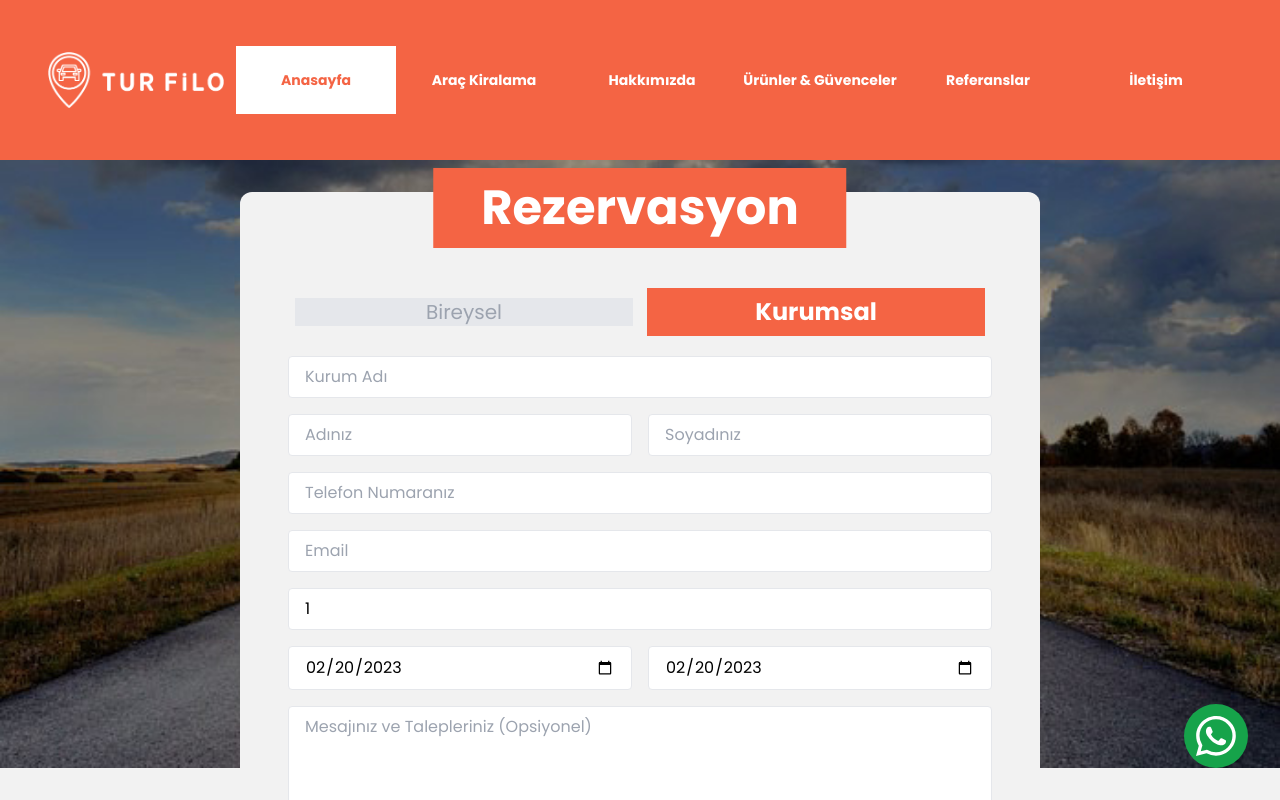
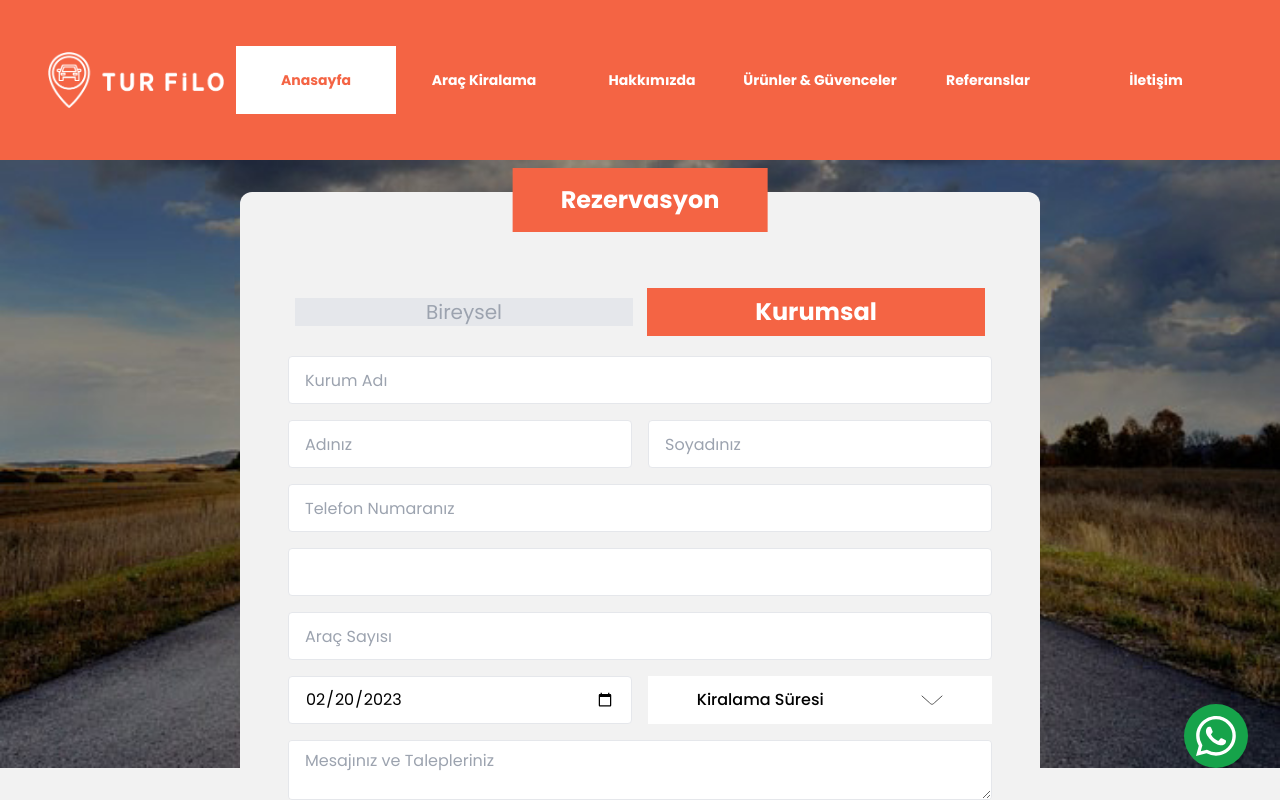
Before and after one commit to Zalisoft/tur-filo, a Next.js app: page / in a window 1280 px wide. Both pictures are taken after a click on the button "Kurumsal". Shown: the top 800 px of the page. Built offline with nearby package versions, Linux system fonts and the light colour scheme.

Commit message:
chore: fixed login form and some design error

```diff
--- a/components/LoginForm.tsx
+++ b/components/LoginForm.tsx
@@ -3,76 +3,116 @@
 import * as yup from "yup";
 import { twMerge } from "tailwind-merge";
 import { useRef, useState } from "react";
-import emailJs from "@emailjs/browser";
+import ArrowSVG from "@/public/icons/arrow.svg";
+import { sendMailIndividual, sendMailInstitutional } from "@/lib/data/contact";
 
-type Inputs = {
-  kurum: string;
-  ad: string;
-  soyad: string;
-  tel: string;
+type InstitutionalInputs = {
+  name: string;
+  surname: string;
   email: string;
-  araçSay: number;
-  take: Date;
-  iade: Date;
-  msg?: string;
+  phone: string;
+  aracSayisi: number;
+  alisTarihi: string;
+  kiralamaSuresi: string;
+  message?: string;
+  companyName: string;
 };
 
-const barStyle = "px-4 py-2 border-[1px] rounded";
+type IndividualInputs = {
+  name: string;
+  surname: string;
+  email: string;
+  phone: string;
+  message?: string;
+  alisTarihi: string;
+  iadeTarihi: string;
+};
+
+const barStyle = "px-4 py-2 border-[1px] rounded h-12";
 
 export default function LoginForm() {
+  const today = new Date().toLocaleDateString("tr-TR");
+  const todayDefault = new Date().toISOString().substr(0, 10);
+  const [isActive, setIsActive] = useState(false);
+  const [selected, setSelected] = useState("Kiralama Süresi");
+
+  const options = ["6 Ay", "12 Ay", "18 Ay", "24 Ay", "36 Ay", "Diğer"];
   const form = useRef<any>();
-  const today = new Date().toISOString().substr(0, 10);
+  const date = new Date();
+  console.log(date);
 
   const bireyselSchema = yup
-    .object<Record<keyof Inputs, yup.AnySchema>>({
-      kurum: yup.string().when("status", {
-        is: "kurumsal",
-        then: yup.string().required("Lütfen kurum adını girin!"),
-      }),
-      ad: yup.string().required("Lütfen isminizi girin!"),
-      soyad: yup.string().required("Lütfen soyadınızı girin!"),
-      tel: yup.number().required("Lütfen Telefon numaranızı girin!"),
+    .object<Record<keyof IndividualInputs, yup.AnySchema>>({
+      name: yup.string().required("isim alanı zorunludur"),
+      surname: yup.string().required("soyad alanı zorunludur"),
+      phone: yup.string().required("telefon alanı zorunludur"),
+      email: yup.string().required("email alanı zorunludur"),
+      message: yup.string().required("telefon numarası zorunludur"),
+      alisTarihi: yup.string().required("iade tarihi zorunludur"),
+      iadeTarihi: yup.string().required("iade tarihi zorunludur"),
+    })
+    .required();
+
+  const kurumsalSchema = yup
+    .object<Record<keyof InstitutionalInputs, yup.AnySchema>>({
+      companyName: yup.string(),
+      name: yup.string().required("Lütfen isminizi girin!"),
+      surname: yup.string().required("Lütfen soyadınızı girin!"),
+      phone: yup.number().required("Lütfen Telefon numaranızı girin!"),
       email: yup.string().required("Lütfen mail adresinizi girin!"),
-      araçSay: yup
-        .number()
-        .required("Almak istediğiniz araç sayısı")
-        .when("status", {
-          is: "bireysel",
-          then: yup.number().oneOf([1], "Sadece 1 araç kiralayabilirsiniz."),
-          otherwise: yup.number().required("Lütfen araç sayısını girin!"),
-        }),
-      take: yup.date().required().min(today, "Geçmiş tarihler seçilemez!"),
-      iade: yup
-        .date()
-        .required()
-        .min(yup.ref("take"), "İade tarihi alış tarihinden önce olamaz!")
-        .min(today, "Geçmiş tarihler seçilemez!"),
-      msg: yup.string(),
+      aracSayisi: yup.number().required("Lütfen araç sayısı giriniz"),
+      alisTarihi: yup.string().required().required("Lütfen tarih belirtiniz"),
+      kiralamaSuresi: yup.string().required("Lütfen iade tarihi giriniz"),
+      message: yup.string(),
     })
     .required();
 
   const [status, setStatus] = useState<"bireysel" | "kurumsal">("bireysel");
 
   const {
+    register: registerKurumsal,
+    handleSubmit: handleSubmitKurumsal,
+    reset: resetKurumsal,
+    setValue: setValueKurumsal,
+    formState: { errors: errorsKurumsal },
+  } = useForm<InstitutionalInputs>({ resolver: yupResolver(kurumsalSchema) });
+
+  const onSubmit: SubmitHandler<InstitutionalInputs> = (data) => {
+    const formattedData = {
+      ...data,
+      alisTarihi: formatDate(data.alisTarihi),
+    };
+    sendMailInstitutional(formattedData);
+    reset();
+  };
+
+  const {
     register,
     handleSubmit,
     reset,
-    formState: { errors },
-  } = useForm<Inputs>({ resolver: yupResolver(bireyselSchema) });
+    setValue,
+    formState: { errors: errors },
+  } = useForm<IndividualInputs>({ resolver: yupResolver(bireyselSchema) });
 
-  const onSubmitHandler = (data: any) => {
-    console.log("data", data);
-    data.preventDefault();
+  const onSubmitBireysel: SubmitHandler<IndividualInputs> = (data) => {
+    const formattedData = {
+      ...data,
+      alisTarihi: formatDate(data.alisTarihi),
+      iadeTarihi: formatDate(data.iadeTarihi),
+    };
 
-    //TODO: make the sending function
-    emailJs.sendForm(
-      "YOUR_SERVICE_ID",
-      "YOUR_TEMPLATE_ID",
-      form.current,
-      "YOUR_PUBLIC_KEY"
-    );
+    sendMailIndividual(formattedData);
     reset();
   };
+
+  const formatDate = (dateString: string): string => {
+    const dateParts = dateString.split("-");
+    const day = dateParts[2];
+    const month = dateParts[1];
+    const year = dateParts[0];
+    return `${day}-${month}-${year}`;
+  };
+
   return (
     <div className="mx-auto w-full bg-secondary px-12 py-24 md:w-[50rem] md:rounded-xl md:py-24">
       <div className="flex w-full items-center justify-around">
@@ -103,37 +143,29 @@
           Kurumsal
         </button>
       </div>
+
+      {status === "bireysel" ? (
         <form
           ref={form}
           className="grid grid-cols-2 gap-4"
-        onSubmit={handleSubmit(onSubmitHandler)}
+          onSubmit={handleSubmit(onSubmitBireysel)}
         >
           <input
-          className={twMerge(
-            barStyle,
-            `${status === "kurumsal" ? "scale-y-100" : "hidden scale-y-0"}`,
-            "col-span-2"
-          )}
-          {...register("kurum")}
-          placeholder="Kurum Adı"
-          required={status === "kurumsal"}
-        />
-        <input
             className={barStyle}
-          {...register("ad")}
+            {...register("name")}
             placeholder="Adınız"
             required
           />
           <input
             className={barStyle}
-          {...register("soyad")}
+            {...register("surname")}
             placeholder="Soyadınız"
             required
           />
           <input
             type="number"
             className={twMerge(barStyle, "col-span-2")}
-          {...register("tel")}
+            {...register("phone")}
             placeholder="Telefon Numaranız"
             required
           />
@@ -145,39 +177,131 @@
             required
           />
           <input
-          className={twMerge(
-            barStyle,
-            "col-span-2 transition-all",
-            `${status === "kurumsal" ? "scale-y-100" : "hidden scale-y-0"}`
-          )}
-          {...register("araçSay")}
-          placeholder="Araç Sayısı"
-          type="number"
-          required={status === "kurumsal"}
-          defaultValue={status === "bireysel" ? 1 : undefined}
-        />
-        <input
-          className={twMerge(barStyle, "placeholder-black")}
-          {...register("take")}
-          placeholder="GG/AA/YYYY"
-          defaultValue={new Date().toISOString().substr(0, 10)}
-          min={today}
+            className={barStyle}
+            placeholder="gg.aa.yyyy"
+            {...register("alisTarihi")}
+            defaultValue={new Date().toLocaleDateString("tr-TR")}
+            min={todayDefault}
             type="date"
             required
           />
           <input
             className={barStyle}
-          {...register("iade")}
-          placeholder="İade Tarihi"
+            placeholder="gg.aa.yyyy"
+            {...register("iadeTarihi")}
+            min={todayDefault}
+            defaultValue={new Date().toLocaleDateString("tr-TR")}
+            type="date"
+            required
+          />
+          <textarea
+            className={twMerge(barStyle, "col-span-2 pb-[50px]")}
+            {...register("message")}
+            placeholder="Mesajınız ve Talepleriniz"
+          />
+          <button
+            type="submit"
+            className="col-span-2 bg-primary py-2 text-2xl text-white "
+          >
+            Rezervasyon Yap
+          </button>
+        </form>
+      ) : (
+        <form
+          ref={form}
+          className="grid grid-cols-2 gap-4"
+          onSubmit={handleSubmitKurumsal(onSubmit)}
+        >
+          <input
+            className={twMerge(barStyle, "col-span-2")}
+            placeholder="Kurum Adı"
+            {...registerKurumsal("companyName")}
+            required
+          />
+          <input
+            className={barStyle}
+            placeholder="Adınız"
+            {...registerKurumsal("name")}
+            required
+          />
+          <input
+            className={barStyle}
+            {...registerKurumsal("surname")}
+            placeholder="Soyadınız"
+            required
+          />
+          <input
+            type="number"
+            className={twMerge(barStyle, "col-span-2")}
+            {...registerKurumsal("phone")}
+            placeholder="Telefon Numaranız"
+            required
+          />
+          <input
+            className={twMerge(
+              barStyle,
+              "col-span-2 text-gray-400 focus:text-black"
+            )}
+            {...registerKurumsal("email")}
+            type="email"
+            required
+            defaultValue={"example@example.com"}
+          />
+
+          <input
+            type="number"
+            className={twMerge(barStyle, "col-span-2")}
+            {...registerKurumsal("aracSayisi")}
+            placeholder="Araç Sayısı"
+            required
+          />
+          <input
+            className={barStyle}
+            placeholder="gg.aa.yyyy"
+            {...registerKurumsal("alisTarihi")}
             min={today}
             defaultValue={new Date().toISOString().substr(0, 10)}
             type="date"
             required
           />
+          <div className="relative">
+            <div
+              className="flex h-12 w-full cursor-pointer select-none flex-col items-center justify-center bg-white"
+              onClick={(e) => setIsActive(!isActive)}
+            >
+              <div className="flex h-6 w-full flex-row items-center justify-around font-medium max-sm:text-sm">
+                <span>{selected}</span>
+                <div
+                  className={`${
+                    isActive ? "rotate-180 transition-all duration-300" : ""
+                  }`}
+                >
+                  <ArrowSVG />
+                </div>
+              </div>
+            </div>
+            {isActive && (
+              <div className="absolute z-10 mt-2 flex w-full flex-col gap-y-2 overflow-auto bg-white px-5 py-3">
+                {options.map((option: any, e) => (
+                  <div
+                    key={e}
+                    onClick={(e) => {
+                      setSelected(option);
+                      setIsActive(false);
+                      setValueKurumsal("kiralamaSuresi", option);
+                    }}
+                    className="cursor-pointer hover:bg-gray-300"
+                  >
+                    {option}
+                  </div>
+                ))}
+              </div>
+            )}
+          </div>
           <textarea
             className={twMerge(barStyle, "col-span-2 pb-[50px]")}
-          {...register("msg")}
-          placeholder="Mesajınız ve Talepleriniz (Opsiyonel)"
+            {...registerKurumsal("message")}
+            placeholder="Mesajınız ve Talepleriniz"
           />
           <button
             type="submit"
@@ -186,6 +310,7 @@
             Rezervasyon Yap
           </button>
         </form>
+      )}
     </div>
   );
 }
--- /dev/null
+++ b/lib/data/contact.ts
@@ -0,0 +1,35 @@
+import axios from "axios";
+
+export const sendMailIndividual = async (data: {
+  name: string;
+  surname: string;
+  email: string;
+  phone: string;
+  message?: string;
+  alisTarihi: string;
+  iadeTarihi: string;
+}) => {
+  const response = await axios.post(
+    `https://api.filizturanli.com/api/turfilo/personal`,
+    data
+  );
+  return response.data;
+};
+
+export const sendMailInstitutional = async (data: {
+  name: string;
+  surname: string;
+  email: string;
+  phone: string;
+  aracSayisi: number;
+  alisTarihi: string;
+  kiralamaSuresi: string;
+  message?: string;
+  companyName: string;
+}) => {
+  const response = await axios.post(
+    `https://api.filizturanli.com/api/turfilo/institutional`,
+    data
+  );
+  return response.data;
+};
--- a/package.json
+++ b/package.json
@@ -16,6 +16,7 @@
   "dependencies": {
     "@emailjs/browser": "^3.10.0",
     "@hookform/resolvers": "^2.9.10",
+    "axios": "^1.4.0",
     "clsx": "^1.2.1",
     "next": "13.0.6",
     "next-seo": "^5.15.0",
--- a/pages/index.tsx
+++ b/pages/index.tsx
@@ -15,10 +15,10 @@
     <div className="overflow-hidden">
       {/* --Form-- */}
       <section
-        className={`fixed-BG relative h-[76vh] w-full md:!bg-secondary md:p-8`}
+        className={`fixed-BG relative h-[76vh] w-full sm:mb-40 md:!bg-secondary md:p-8`}
       >
         <div className="relative mx-auto w-full">
-          <h1 className="absolute left-[50%] translate-y-2 translate-x-[-50%] bg-primary px-12 py-4 text-5xl font-bold text-white md:translate-y-[-1.5rem]">
+          <h1 className="absolute left-[50%] translate-x-[-50%] translate-y-2 bg-primary px-12 py-4 text-2xl font-bold text-white md:translate-y-[-1.5rem]">
             Rezervasyon
           </h1>
           <LoginForm /> {/* TODO Hidrasyon Hatası sebebi */}
@@ -44,7 +44,7 @@
         </div>
         <div className="my-28 flex flex-col items-center px-4 md:px-20">
           <FaCaravan className="mx-auto" size={60} />
-          <h1 className="text-center text-xs md:text-base">Karaven Kiralama</h1>
+          <h1 className="text-center text-xs md:text-base">Karavan Kiralama</h1>
         </div>
       </div>
       {/* --QR Code-- */}
```
Also changed, not shown: components/SlideHeader.tsx (+9 -6 lines), components/VehliceCard.tsx (+6 -1 lines), public/icons/arrow.svg (added), public/icons/close-white.svg (added). Lines whose indentation alone changed are shown as unchanged.
